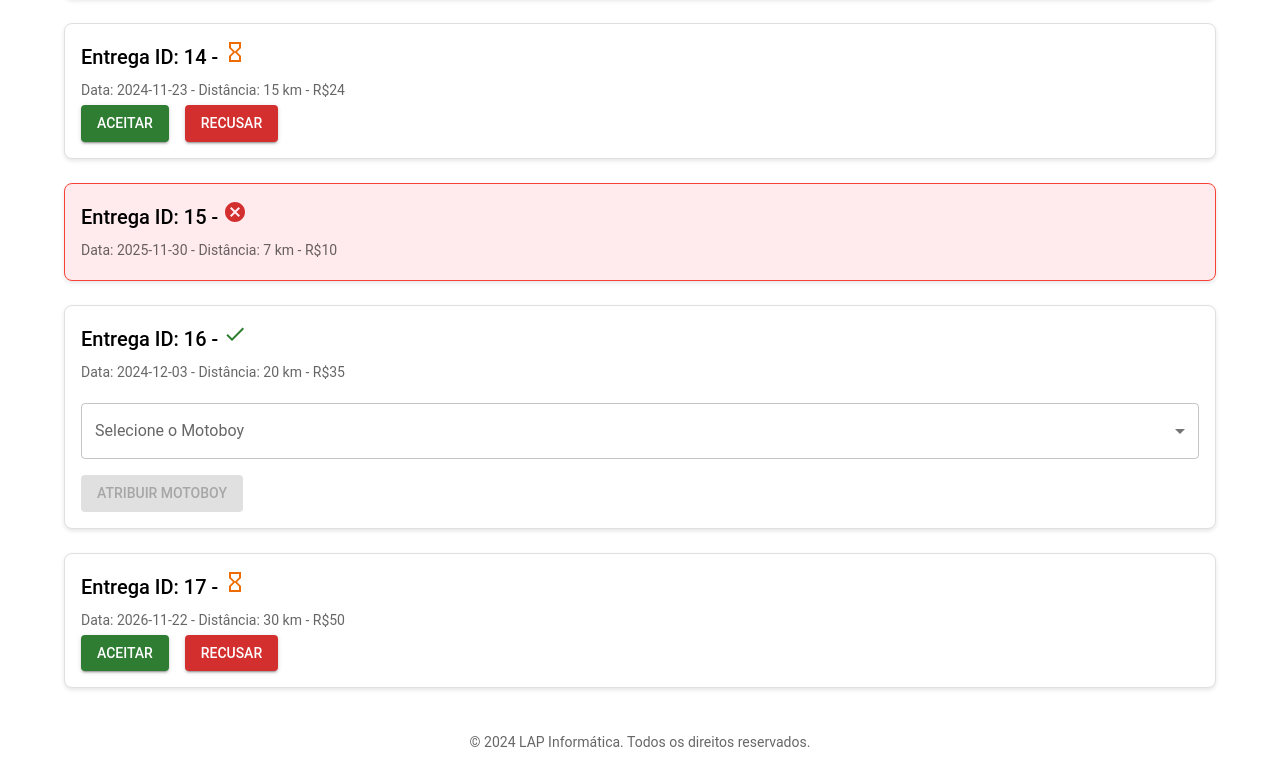
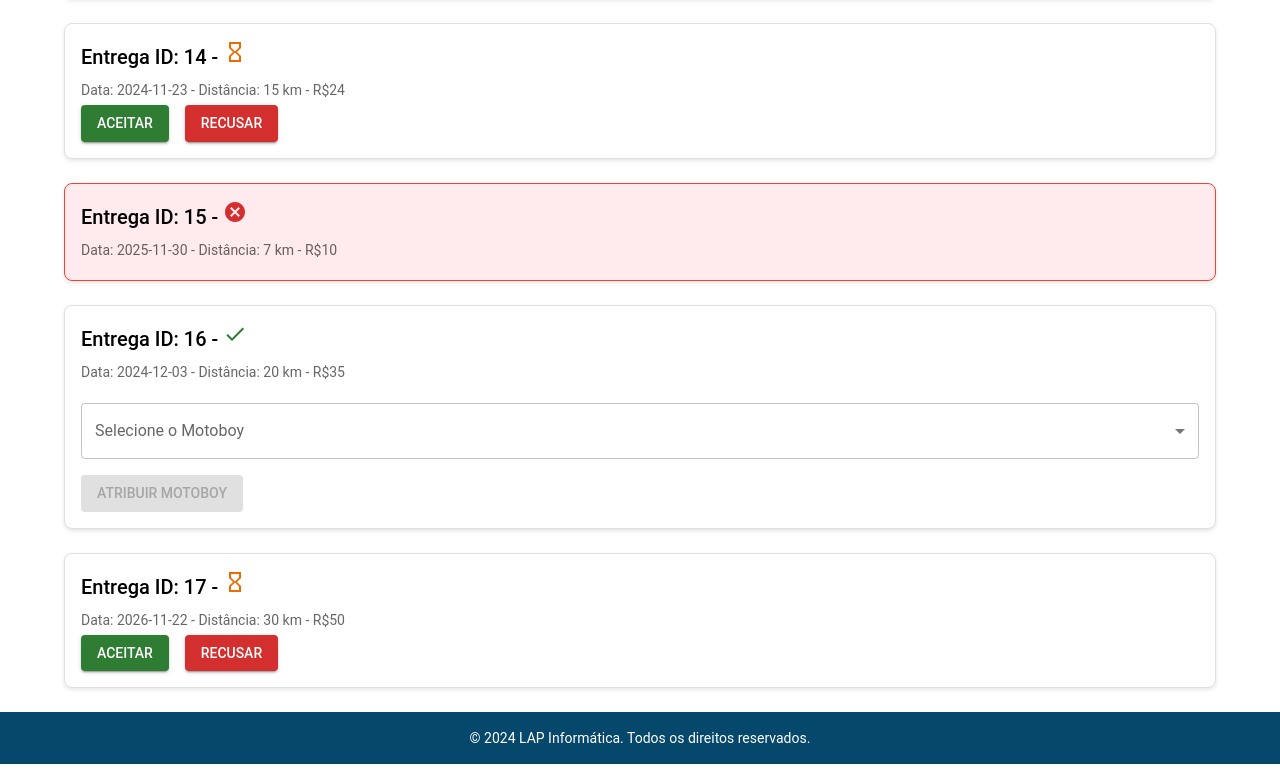
Before and after one commit to SSH-Transports/frontend, a React (Create React App) app: page /admin in a window 1280 px wide. Shown: the part 2825-3597 px from the top of the page. Built offline with nearby package versions, Linux system fonts and the light colour scheme.

Commit message:
💄 feat: Update Footer component with improved styling and background color

```diff
--- a/src/components/Footer.tsx
+++ b/src/components/Footer.tsx
@@ -1,13 +1,13 @@
 import React from 'react'
-import { Typography } from '@mui/material'
+import { Box, Typography } from '@mui/material'
 
 const Footer: React.FC = () => {
   return (
-    <footer style={{ textAlign: 'center', padding: '20px 0' }}>
-      <Typography variant="body2" color="textSecondary">
+    <Box sx={{ backgroundColor: '#06486b', textAlign: 'center', py: 2 }}>
+      <Typography variant="body2" color="#fff">
         © 2024 LAP Informática. Todos os direitos reservados.
       </Typography>
-    </footer>
+    </Box>
   )
 }
 
```
